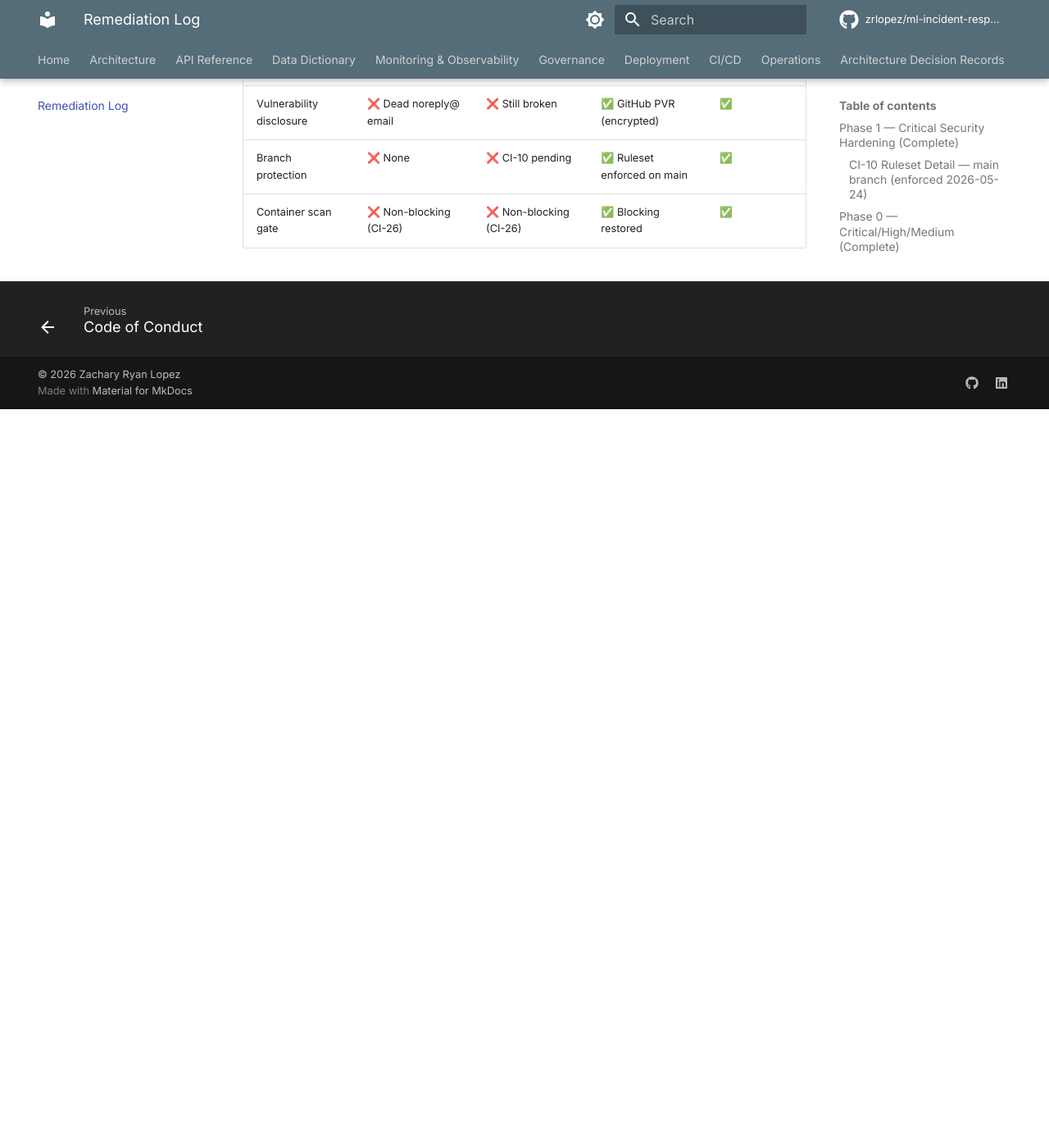
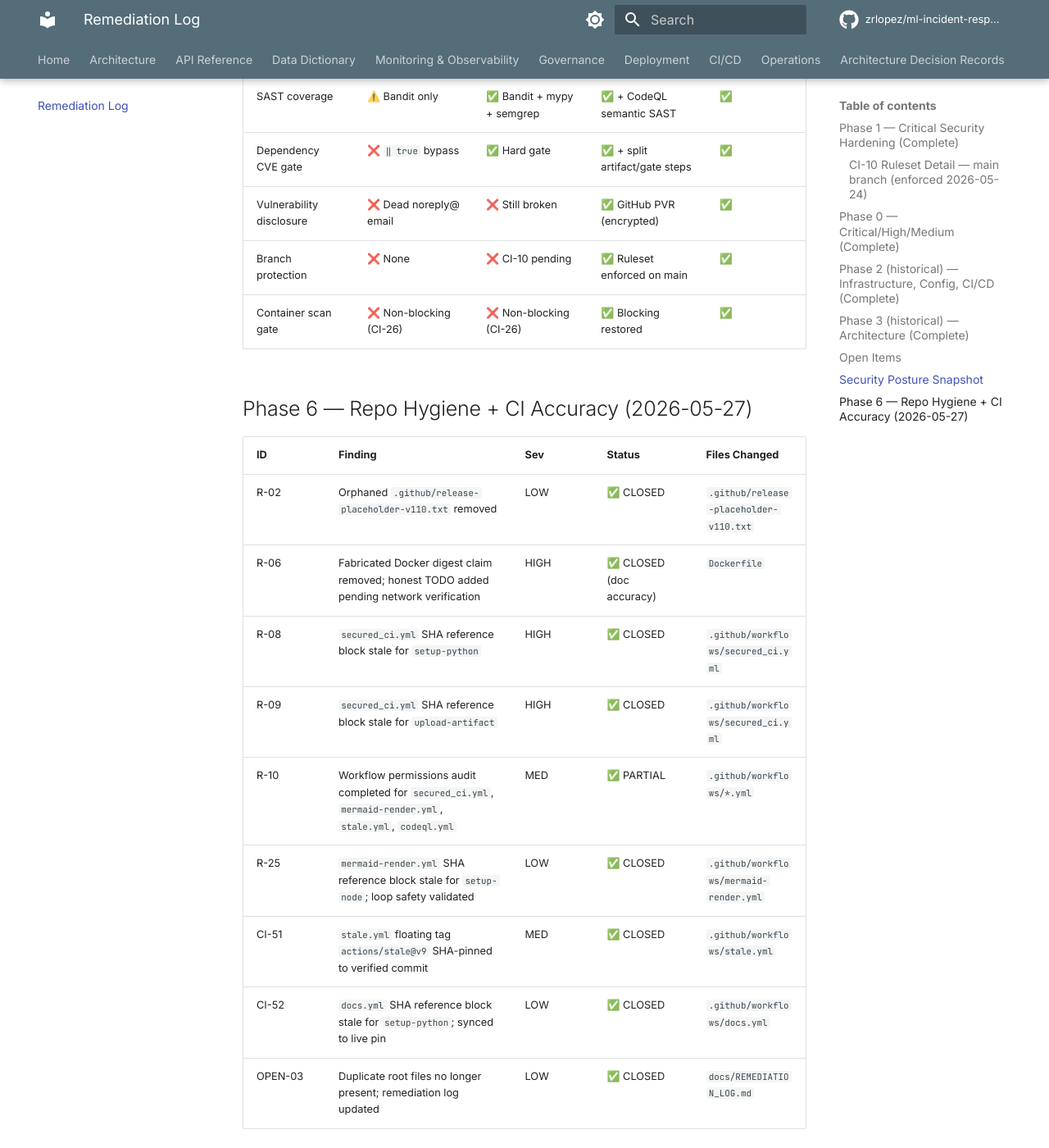
Before and after one commit to zrlopez/ml-incident-response-playbook, an MkDocs documentation site: the page built from docs/REMEDIATION_LOG.md, in a window 1280 px wide and 1400 px high, scrolled down 6601 px. Shown: the whole window at 82% size. Built offline with MkDocs 1.6.1 and Material for MkDocs 9.7.7, drawn with Linux system fonts in a browser that asks for light colours; comment, search, counter and statistics services are not loaded; the version menu is left out; before the commit the page ends 7100 px from its top, so only the background shows below that; some of the changed text lies outside the part shown.

Commit message:
chore(ci): pin stale workflow; sync docs SHA table; update remediation log
- docs.yml: sync setup-python reference block v5.6.0->v6.2.0 to match
  live SHA pin already in use (a309ff8b)
- stale.yml: SHA-pin actions/stale@v9 to verified commit 5bef64f, add
  digest reference block, changelog header, and top-level contents: read
  permission per least-privilege policy
- docs/REMEDIATION_LOG.md: update last-updated date, close OPEN-03,
  append Phase 6 summary for Cycle 2-3 closes

Validation:
- all workflow YAML files parse clean
- TruffleHog remains present in CI and pre-commit
- no functional workflow logic changed beyond stale action pinning

```diff
--- a/docs/REMEDIATION_LOG.md
+++ b/docs/REMEDIATION_LOG.md
@@ -1,6 +1,6 @@
 # Remediation Log — ML Incident Response API
 
-> Auto-maintained by remediation sessions. Last updated: 2026-05-24
+> Auto-maintained by remediation sessions. Last updated: 2026-05-27
 
 ---
 
@@ -90,7 +90,7 @@
 |---|---|---|---|---|
 | OPEN-01 | `updated_at` ORM field not explicitly set on status transitions — silent metric corruption | HIGH | ⚠️ Open | Phase 2 (Code Quality) |
 | OPEN-02 | `api/app.py` monolith (37KB) — routing, auth, JWT helpers, business logic in one file | MED | ⚠️ Open | Phase 2 (Architecture Cleanup) |
-| OPEN-03 | Duplicate files in repo root: `REMEDIATION_LOG 2.md`, `alembic 2.ini` | LOW | ⚠️ Open | Phase 2 (Repo Cleanup) |
+| OPEN-03 | Duplicate files in repo root: `REMEDIATION_LOG 2.md`, `alembic 2.ini` | LOW | ✅ CLOSED | Phase 2 (Repo Cleanup) — files confirmed absent at HEAD `f2f133e`; validated Cycle 1 |
 | OPEN-04 | Runbooks lack quantitative thresholds and operational commands | HIGH | ⚠️ Open | Phase 3 (Runbook Depth) |
 | OPEN-05 | Cosign container image signing not yet implemented | MED | ⚠️ Open | Phase 5 (Supply Chain) |
 | OPEN-06 | No `IncidentAuditLog` table — MTTA/MTTR calculation requires event history | MED | ⚠️ Open | Phase 4 (Observability) |
@@ -114,3 +114,17 @@
 | Vulnerability disclosure | ❌ Dead noreply@ email | ❌ Still broken | ✅ GitHub PVR (encrypted) | ✅ |
 | Branch protection | ❌ None | ❌ CI-10 pending | ✅ Ruleset enforced on main | ✅ |
 | Container scan gate | ❌ Non-blocking (CI-26) | ❌ Non-blocking (CI-26) | ✅ Blocking restored | ✅ |
+
+## Phase 6 — Repo Hygiene + CI Accuracy (2026-05-27)
+
+| ID | Finding | Sev | Status | Files Changed |
+|---|---|---|---|---|
+| R-02 | Orphaned `.github/release-placeholder-v110.txt` removed | LOW | ✅ CLOSED | `.github/release-placeholder-v110.txt` |
+| R-06 | Fabricated Docker digest claim removed; honest TODO added pending network verification | HIGH | ✅ CLOSED (doc accuracy) | `Dockerfile` |
+| R-08 | `secured_ci.yml` SHA reference block stale for `setup-python` | HIGH | ✅ CLOSED | `.github/workflows/secured_ci.yml` |
+| R-09 | `secured_ci.yml` SHA reference block stale for `upload-artifact` | HIGH | ✅ CLOSED | `.github/workflows/secured_ci.yml` |
+| R-10 | Workflow permissions audit completed for `secured_ci.yml`, `mermaid-render.yml`, `stale.yml`, `codeql.yml` | MED | ✅ PARTIAL | `.github/workflows/*.yml` |
+| R-25 | `mermaid-render.yml` SHA reference block stale for `setup-node`; loop safety validated | LOW | ✅ CLOSED | `.github/workflows/mermaid-render.yml` |
+| CI-51 | `stale.yml` floating tag `actions/stale@v9` SHA-pinned to verified commit | MED | ✅ CLOSED | `.github/workflows/stale.yml` |
+| CI-52 | `docs.yml` SHA reference block stale for `setup-python`; synced to live pin | LOW | ✅ CLOSED | `.github/workflows/docs.yml` |
+| OPEN-03 | Duplicate root files no longer present; remediation log updated | LOW | ✅ CLOSED | `docs/REMEDIATION_LOG.md` |
```
Also changed, not shown: 2 other files.
